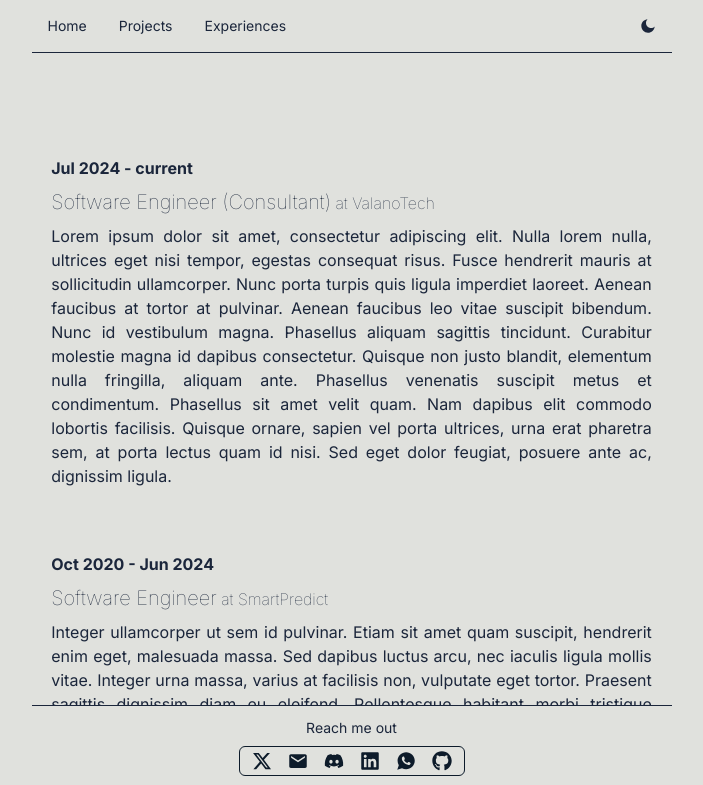
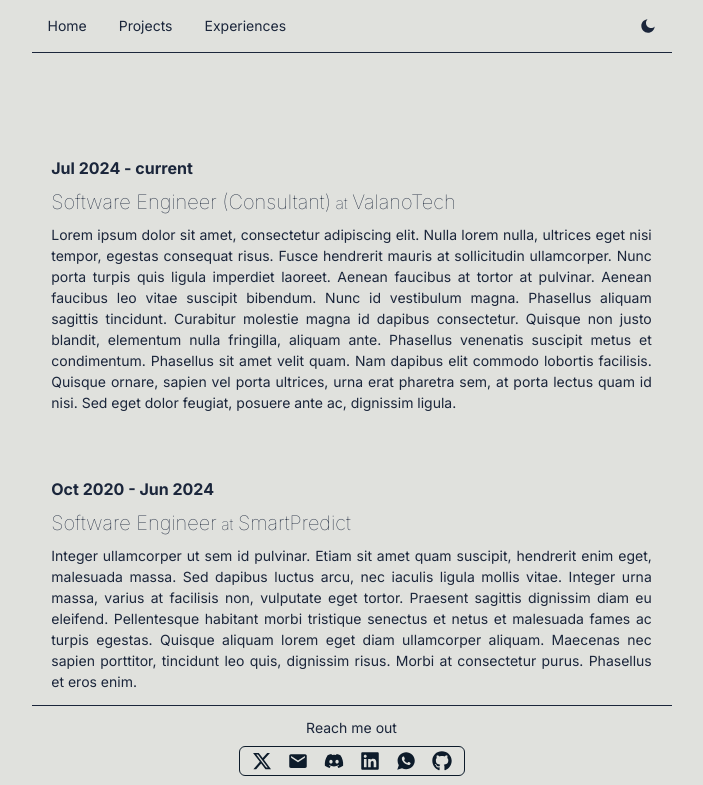
Before and after one commit to laza6030/portfolio-2.0, a Next.js app: page /experiences in a window 1280 px wide. Shown: the top 785 px of the page, without its empty margins (281-984 px from the left). Built offline with nearby package versions, Linux system fonts and the light colour scheme.

Commit message:
Feat: wip

```diff
--- a/src/app/components/Project/Project.tsx
+++ b/src/app/components/Project/Project.tsx
@@ -4,12 +4,13 @@ import { Project as ProjectType } from "@/app/types";
 import ProjectItem from "./ProjectItem";
 
 interface Props {
+  index: number;
   title: string;
   projects: ProjectType[];
 }
 
 export default function Project(props: Props) {
-  const { title, projects } = props;
+  const { title, projects, index } = props;
 
   const [isExpanded, setIsExpanded] = useState<boolean>(false);
 
@@ -22,6 +23,7 @@ export default function Project(props: Props) {
       <div
         className="flex animate-fade-up items-center opacity-0 animation-delay-[500ms] hover:cursor-pointer"
         onClick={onClick}
+        style={{ animationDelay: `${(index + 4) * 300}ms` }}
       >
         <h3 className="p-4 font-bold">{title}</h3>
         <BiSolidChevronRight
--- a/src/app/components/Project/index.tsx
+++ b/src/app/components/Project/index.tsx
@@ -4,9 +4,9 @@ import Project from "./Project";
 export default function Projects() {
   return (
     <div className="mb-32 mt-10 flex flex-col p-4 pl-0 pr-0">
-      <Project title="Professional projects" projects={projectList} />
+      <Project index={0} title="Professional projects" projects={projectList} />
 
-      <Project title="Side projects" projects={sideProjectList} />
+      <Project index={1} title="Side projects" projects={sideProjectList} />
     </div>
   );
 }
--- a/src/app/experiences/ExperienceItem.tsx
+++ b/src/app/experiences/ExperienceItem.tsx
@@ -18,10 +18,10 @@ export default function ExperienceItem(props: Props) {
 
       <div className="mb-2 mt-2 font-thin">
         <span className="text-xl">{post}</span> at&nbsp;
-        <span>{society}</span>
+        <span className="text-xl">{society}</span>
       </div>
 
-      <div className="text-justify">{description}</div>
+      <div className="text-justify text-[14px]">{description}</div>
     </div>
   );
 }
--- a/src/app/experiences/page.tsx
+++ b/src/app/experiences/page.tsx
@@ -6,7 +6,11 @@ export default function Experience() {
   return (
     <div className="mt-[60px] flex flex-col">
       {experiences.map((experience, index) => (
-        <ExperienceItem index={index} {...experience} />
+        <ExperienceItem
+          key={`experience-${index + 1}`}
+          index={index}
+          {...experience}
+        />
       ))}
     </div>
   );
```
